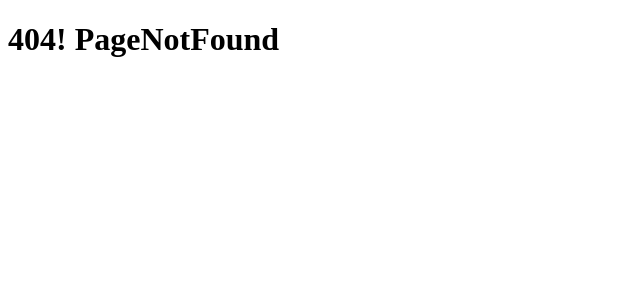
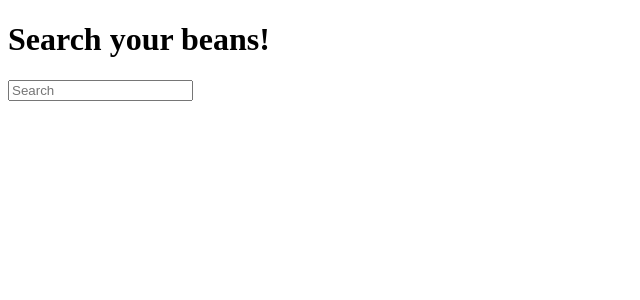
Before and after one commit to sonrisacc/nolli-coffee, a React app: page /beanlist in a window 1280 px wide. Before the commit this address had no page. Shown: the top 300 px of the page, without its empty margins (0-640 px from the left). Built offline with nearby package versions, Linux system fonts and the light colour scheme.

Commit message:
Add basic test suit and BeanSampleData.JSON file

```diff
--- /dev/null
+++ b/exampleBeanData.js
@@ -0,0 +1,25 @@
+{
+  "beans": [
+    {
+      "id": "1",
+      "name": "Sumatra",
+      "region": "Indonesia",
+      "description": "Dark roast",
+      "thumbnail": "https://goo.gl/wzvTCX"
+    },
+    {
+      "id": "2",
+      "name": "Costa Rica",
+      "region": "Costa Rica",
+      "description": "Dark roast",
+      "thumbnail": "https://goo.gl/bVLWKV"
+    },
+    {
+      "id": "3",
+      "name": "Kenya",
+      "region": "Indonesia",
+      "description": "Dark roast",
+      "thumbnail": "https://goo.gl/vKVnG7"
+    }
+  ]
+}
--- a/src/App.jsx
+++ b/src/App.jsx
@@ -2,6 +2,7 @@ import React from 'react';
 import { render } from 'react-dom';
 import { BrowserRouter, Route, Switch } from 'react-router-dom';
 import Landing from './Landing';
+import BeanList from './BeanList';
 import PageNotFound from './PageNotFound';
 
 const App = () => (
@@ -9,6 +10,7 @@ const App = () => (
     <div className="app">
       <Switch>
         <Route exact path="/" component={Landing} />
+        <Route path="/beanlist" component={BeanList} />
         <Route component={PageNotFound} />
       </Switch>
     </div>
--- /dev/null
+++ b/src/BeanList.jsx
@@ -0,0 +1,30 @@
+import React, { Component } from 'react';
+// import BeansData from '../exampleBeanData';
+
+class BeanList extends Component {
+  state = {
+    searchTerm: '',
+  };
+
+  handleSearchTermChange = event => {
+    this.setState({ searchTerm: event.target.value });
+  };
+
+  render() {
+    return (
+      <div className="beanList">
+        <header>
+          <h1>Search your beans!</h1>
+          <input
+            type="text"
+            placeholder="Search"
+            onChange={this.handleSearchTermChange}
+            value={this.state.searchTerm}
+          />
+        </header>
+        <div />
+      </div>
+    );
+  }
+}
+export default BeanList;
--- a/src/Landing.jsx
+++ b/src/Landing.jsx
@@ -4,8 +4,7 @@ import { Link } from 'react-router-dom';
 const Landing = () => (
   <div className="landing">
     <h1>Nolli Coffee</h1>
-    <input type="text" placeholder="Search" />
-    <Link to="/search">Search Your Bean!</Link>
+    <Link to="/search">Browse your bean collection!</Link>
   </div>
 );
 
```
Also changed, not shown: package.json (+20 -10 lines), 2 other files (tests, documents, lock files or other folders).
